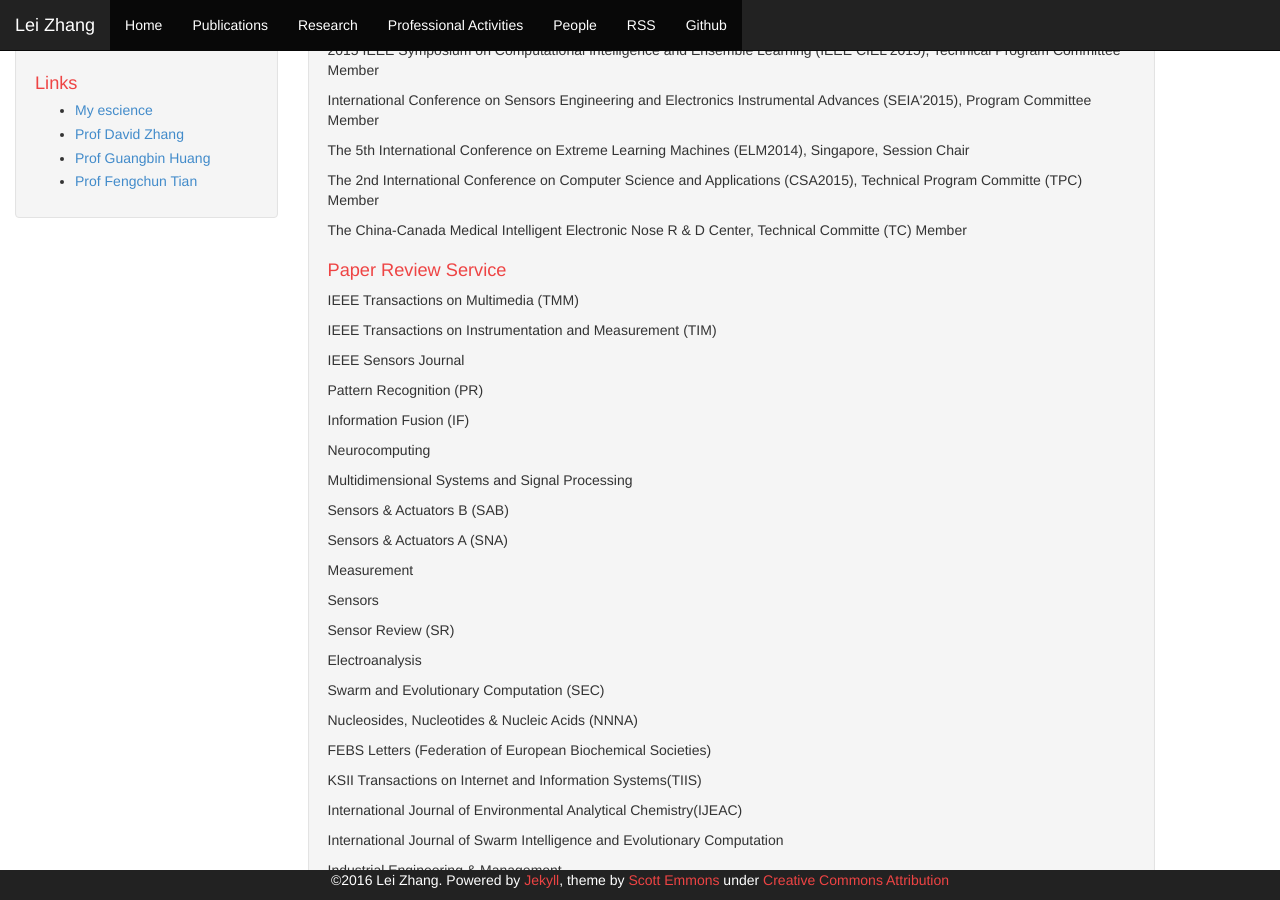
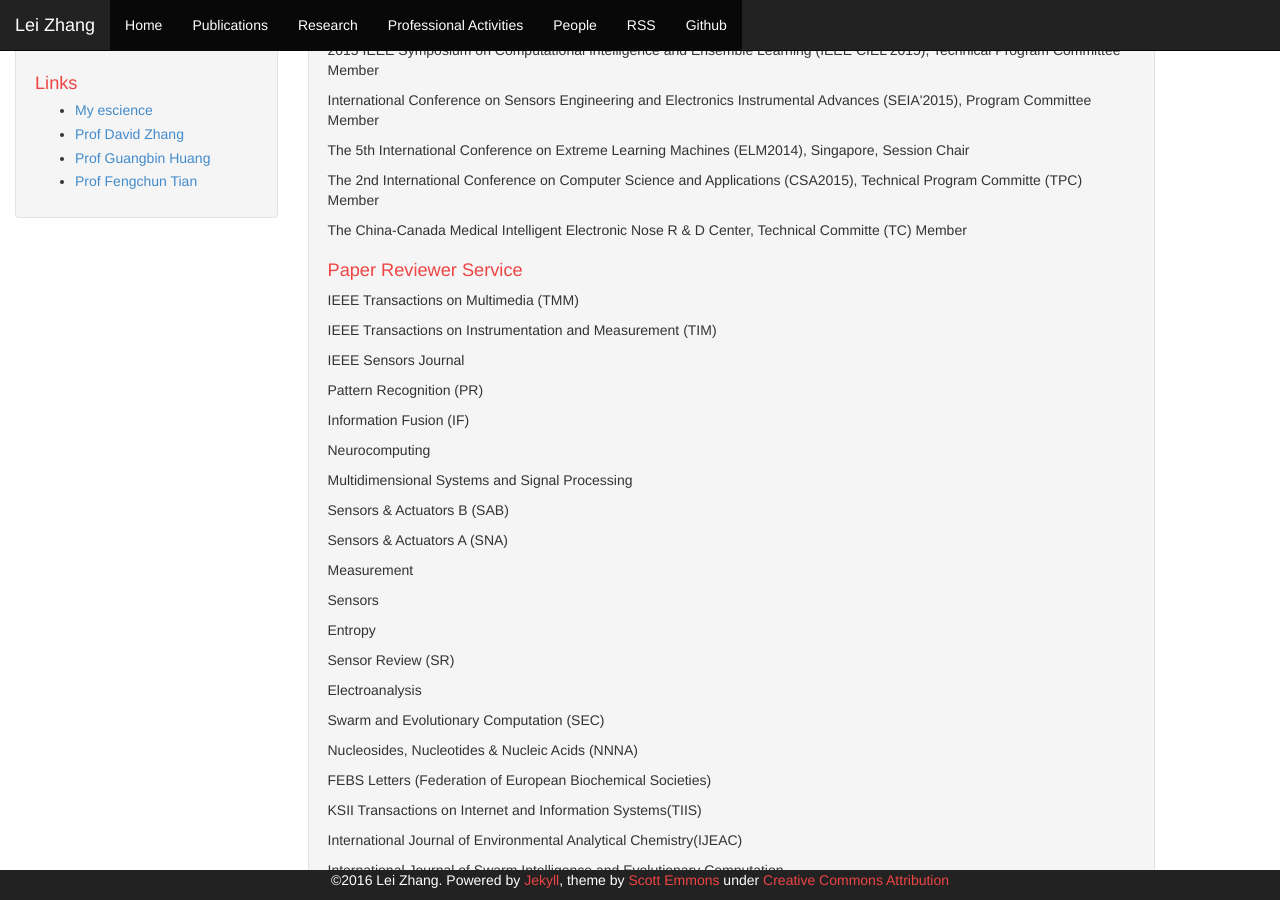
Before and after one commit to DrLeiZhang/website, a Jekyll site: the page built from professional activities.html, in a window 1280 px wide and 900 px high, scrolled down 684 px. Built offline with Jekyll 4.4.1, drawn with Linux system fonts in a browser that asks for light colours; Markdown is read by kramdown in place of the engine named in the settings.

Commit message:
Update
Signed-off-by: leizhang@cqu.edu.cn <leizhang@cqu.edu.cn>

```diff
--- a/professional activities.html
+++ b/professional activities.html
@@ -30,7 +30,7 @@ layout: default
 <p>The 2nd International Conference on Computer Science and Applications (CSA2015), Technical Program Committe (TPC) Member</p>
 <p>The China-Canada Medical Intelligent Electronic Nose R & D Center, Technical Committe (TC) Member</p>
 
-<h1>Paper Review Service </h1>
+<h1>Paper Reviewer Service </h1>
 <p>IEEE Transactions on Multimedia (TMM)</p>
 <p>IEEE Transactions on Instrumentation and Measurement (TIM)</p>
 <p>IEEE Sensors Journal</p>
@@ -42,6 +42,7 @@ layout: default
 <p>Sensors & Actuators A (SNA)</p>
 <p>Measurement</p>
 <p>Sensors</p>
+<p>Entropy</p>
 <p>Sensor Review (SR)</p>
 <p>Electroanalysis</p>
 <p>Swarm and Evolutionary Computation (SEC)</p>
```
